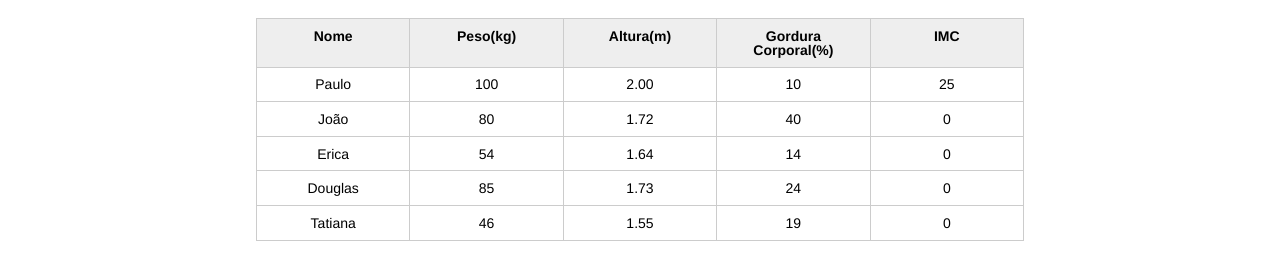
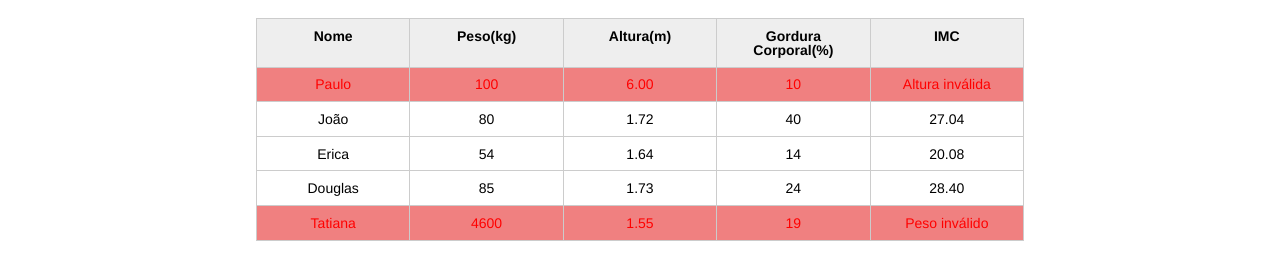
Before and after one commit to MarciaMartins/Aprendizado, a plain HTML site: page introducao-javascript/index.html in a window 1280 px wide. Shown: the part 123-402 px from the top of the page. Drawn offline with Linux system fonts and the light colour scheme.

Commit message:
Trabalhando com Arrays, loops e Modificando estilos para o calculo do IMC por cliente da lista

```diff
--- a/introducao-javascript/css/index.css
+++ b/introducao-javascript/css/index.css
@@ -132,3 +132,8 @@ button[disabled=disabled], button:disabled {
 .campo-invalido{
 	border: 1px solid red;
 }
+
+.paciente-invalido {
+    background-color: lightcoral;
+		color: red;
+}
--- a/introducao-javascript/index.html
+++ b/introducao-javascript/index.html
@@ -32,7 +32,7 @@
 						<tr class="paciente" id="primeiro_paciente" >
 							<td class="info-nome">Paulo</td>
 							<td class="info-peso">100</td>
-							<td class="info-altura">2.00</td>
+							<td class="info-altura">6.00</td>
 							<td class="info-gordura">10</td>
 							<td class="info-imc">0</td>
 						</tr>
@@ -62,7 +62,7 @@
 						</tr>
 						<tr class="paciente" >
 							<td class="info-nome">Tatiana</td>
-							<td class="info-peso">46</td>
+							<td class="info-peso">4600</td>
 							<td class="info-altura">1.55</td>
 							<td class="info-gordura">19</td>
 							<td class="info-imc">0</td>
--- a/introducao-javascript/js/principal.js
+++ b/introducao-javascript/js/principal.js
@@ -2,30 +2,36 @@
 var titulo = document.querySelector(".titulo");
 titulo.textContent = "Aparecida Nutricionista";
 
+//percorrer todos os paciêntes da lista id="tabela-pacientes"
+{
+    var pacientes = document.querySelectorAll(".paciente");
+    //console.log(pacientes);
+    for (var i = 0; i < pacientes.length; i++) {
+      var paciente = (pacientes[i]);
       //calcula imc dos pacientes
-{
-  var paciente = document.querySelector("#primeiro_paciente");
+      //var paciente = document.querySelector(pacienteSelecionado);
+
       var peso = paciente.querySelector(".info-peso").textContent;
       var altura = paciente.querySelector(".info-altura").textContent;
 
       var pesoValido = true;
       var alturaValido = true;
 
-  if (peso <= 0 || peso > 1000) {
-    console.log("Peso inválido");
+      if (peso <= 0 || peso >= 1000) {
         pesoValido = false;
+        paciente.querySelector(".info-imc").textContent = "Peso inválido";
+        paciente.classList.add("paciente-invalido");
       }
 
-  if (altura <= 0 || altura > 3,00) {
-    console.log("Altura inválida");
+      if (altura <= 0 || altura > 3.00) {
         alturaValido = false;
+        paciente.querySelector(".info-imc").textContent = "Altura inválida";
+        paciente.classList.add("paciente-invalido");
       }
 
       if (pesoValido && alturaValido) {
-    paciente.querySelector(".info-imc").textContent = peso/(altura*altura);
+          paciente.querySelector(".info-imc").textContent = (peso/(altura*altura)).toFixed(2);
       }
 
-
-
-
       }
+}
```
Lines whose indentation alone changed are shown as unchanged.
